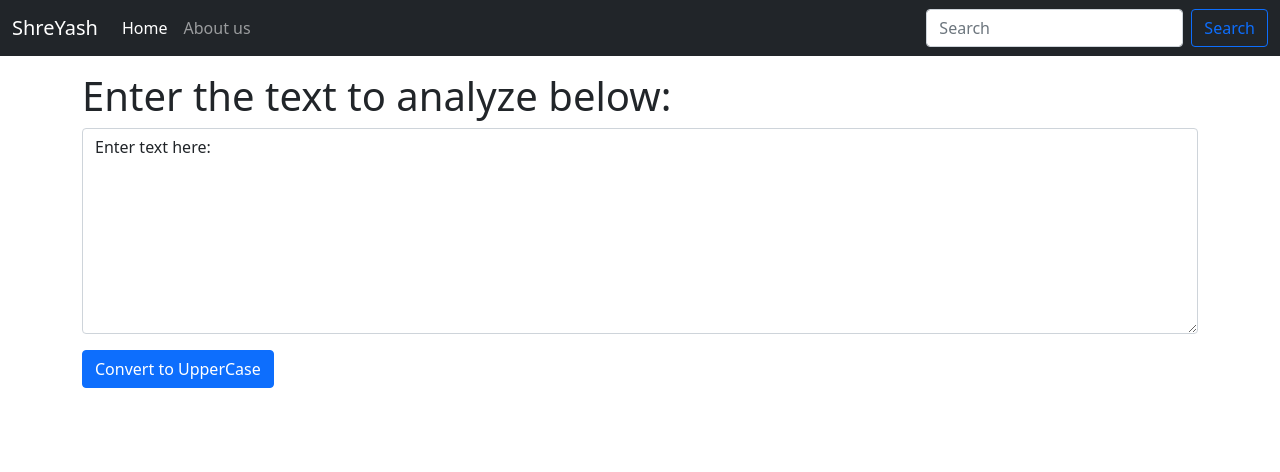
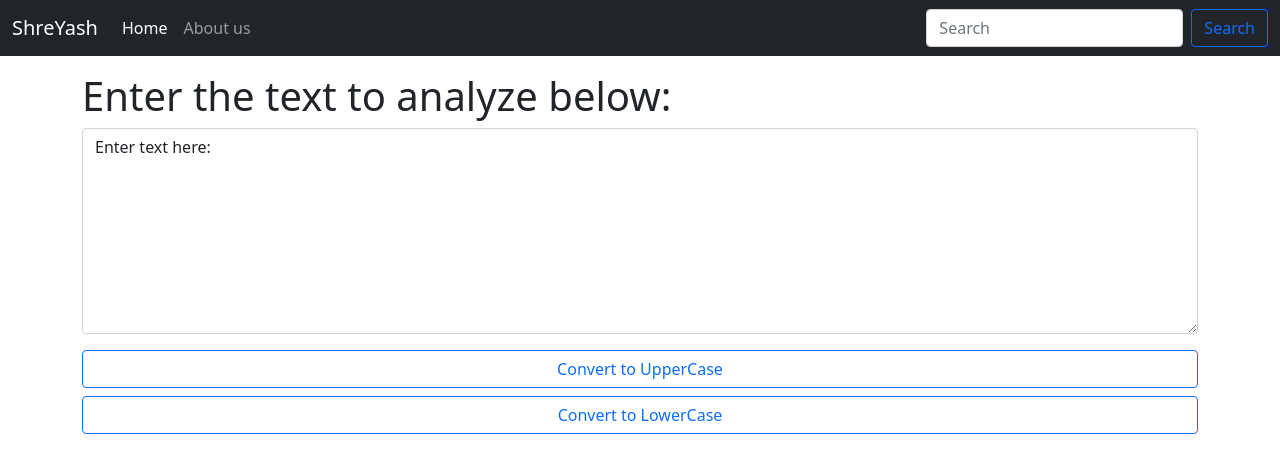
Before and after one commit to iamshre-yash/React-App, a React (Create React App) app: page / in a window 1280 px wide. Shown: the top 472 px of the page. Built offline with nearby package versions, Linux system fonts and the light colour scheme.

Commit message:
all lowercase

```diff
--- a/src/components/TextForm.js
+++ b/src/components/TextForm.js
@@ -3,6 +3,10 @@ import React, {useState} from 'react'
 export default function TextForm(props) {
     const handleUpClick = () =>{
         let newText = text.toUpperCase();
+        setText(newText)
+    }
+    const handleLowerClick = () =>{
+        let newText = text.toLowerCase();
         setText(newText)
     }
     const handelOnChange = (event)=>{
@@ -16,7 +20,10 @@ export default function TextForm(props) {
             <div className="mb-3">
             <textarea className="form-control" value={text} onChange={handelOnChange} id="myBox" rows="8"></textarea>
             </div>
-            <button className="btn btn-primary" onClick={handleUpClick}>Convert to UpperCase </button>
+            <div class="d-grid gap-2">
+            <button className="btn btn-outline-primary" onClick={handleUpClick}>Convert to UpperCase </button>
+            <button className="btn btn-outline-primary" onClick={handleLowerClick}>Convert to LowerCase </button>
+            </div>
         </div>
 
         )
```
